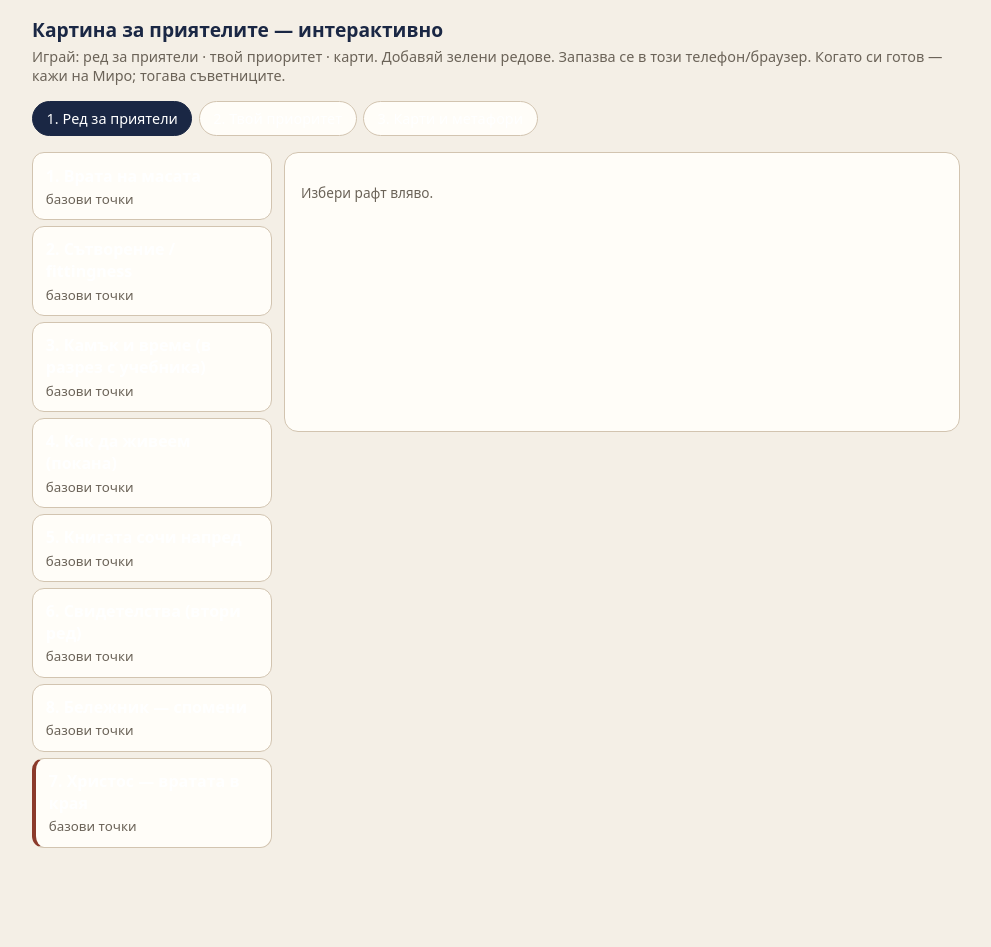
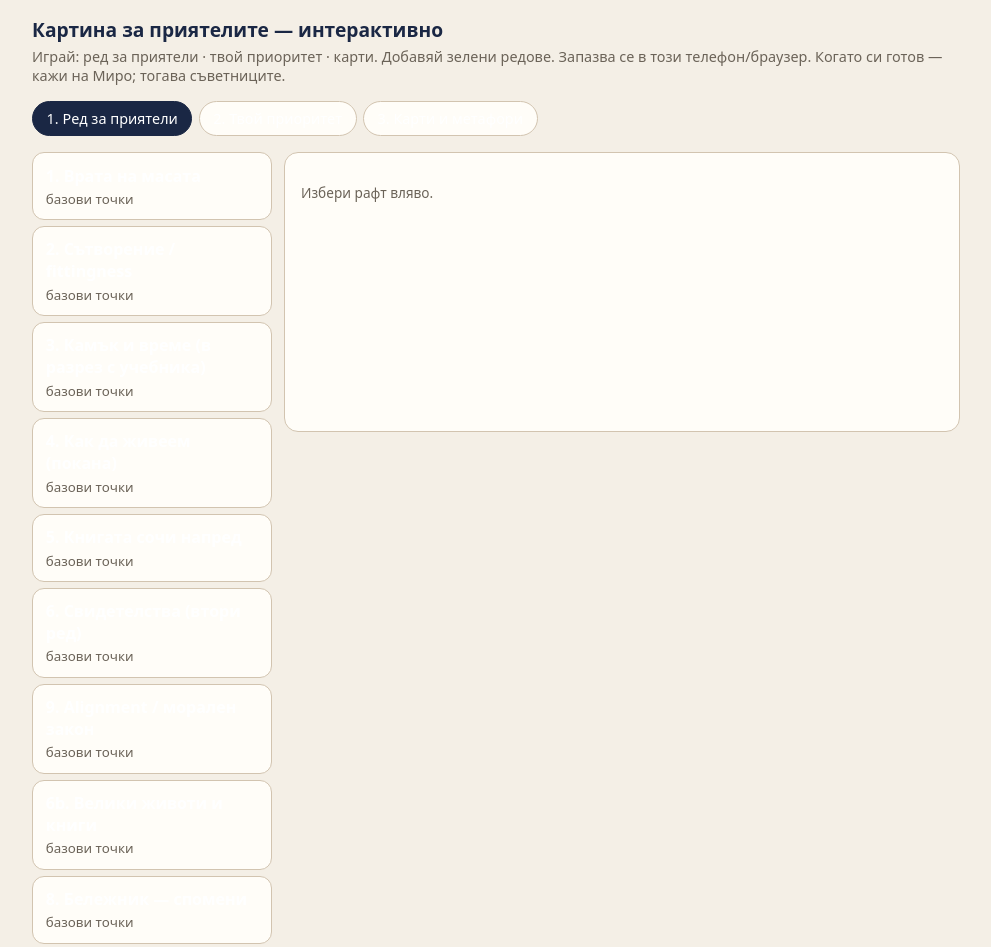
Before and after one commit to Mukatito/faith-schema-board, a plain HTML site: page index.html in a window 1280 px wide. Shown: the top 947 px of the page, without its empty margins (144-1135 px from the left). Before the commit the page ends 880 px from the top, so only its background shows below. Drawn offline with Linux system fonts and the light colour scheme.

Commit message:
Add great lives/books witness shelf

```diff
--- a/index.html
+++ b/index.html
@@ -121,10 +121,39 @@ const DATA = {
     {
       id: 'witness',
       title: '6. Свидетелства (втори ред)',
-      prio: 'След книгата — не вместо',
+      prio: 'След книгата — не вместо кръста. Покана, не съд.',
       base: [
-        'NDE · изцеления с изпитване · предсказания извън Библията — внимателно',
-        'Не изместват кръста'
+        'NDE · изцеления с изпитване на духовете · предсказания извън Библията — внимателно',
+        'Велики животи / книги (отделен рафт) — рима на „не сме сами в търсенето“, не доказателство в съда',
+        'Не изместват кръст + възкресение'
+      ]
+    },
+    {
+      id: 'alignment',
+      title: '9. Alignment / морален закон',
+      prio: 'Технически термин + етика на твореца — не кръщавай AI',
+      base: [
+        'Термин: alignment — подравняване към човешки цели и граници',
+        'Евангелие: любов към Бога и ближния (Мат 22) — за хората',
+        'Рима: вграждай норми като етика на твореца; моделът ≠ душа / образ Божий',
+        'Стойностите са нужни, но не сами — огради, тестове, човекът държи бутона',
+        'Опасности: лицемерие на умни карти (Мат 23); закон без благодат'
+      ]
+    },
+    {
+      id: 'greatlives',
+      title: '6b. Велики животи и книги',
+      prio: 'Втори ред · именувани колони · не маш с Евангелието',
+      base: [
+        'Правило: свидетелство = живот/книга, която сочи отвъд материализма; не „доказва Бог на Авраам“',
+        'Преподобна Стойна — българска православна святост / народна памет (колона: православие / народ)',
+        'Ванга — спорни предсказания; етикет „спорен свидетел“; не стълб на вярата',
+        'Бабаджи — през Autobiography of a Yogi / йога традиция (колона: Индия / йога)',
+        'Autobiography of a Yogi (Йогананда) — класика на търсенето; не Библия',
+        'Хермес Трисмегист / Херметика — древна мъдрост; колона античност; не Евангелие',
+        'Богомили — българска средновековна християнска струя; история + вяра; колона: България / дуализъм внимателно',
+        'На масата: „тези хора/книги държат вратата отворена“ → после Христос като последна врата',
+        'Не залепвай: Стойна ≠ Мария; Бабаджи ≠ Отец; Хермес ≠ Словото; богомили ≠ Nicene creed'
       ]
     },
     {
@@ -231,7 +260,8 @@ const DATA = {
         'Не залепвай шарнирите',
         'Именувай рафта на глас',
         'Празнина ≠ доказателство за Бог',
-        'Приоритет ≠ ред на говорене'
+        'Приоритет ≠ ред на говорене',
+        'Велики животи/книги = втори ред; именувани колони'
       ]
     }
   ]
```
